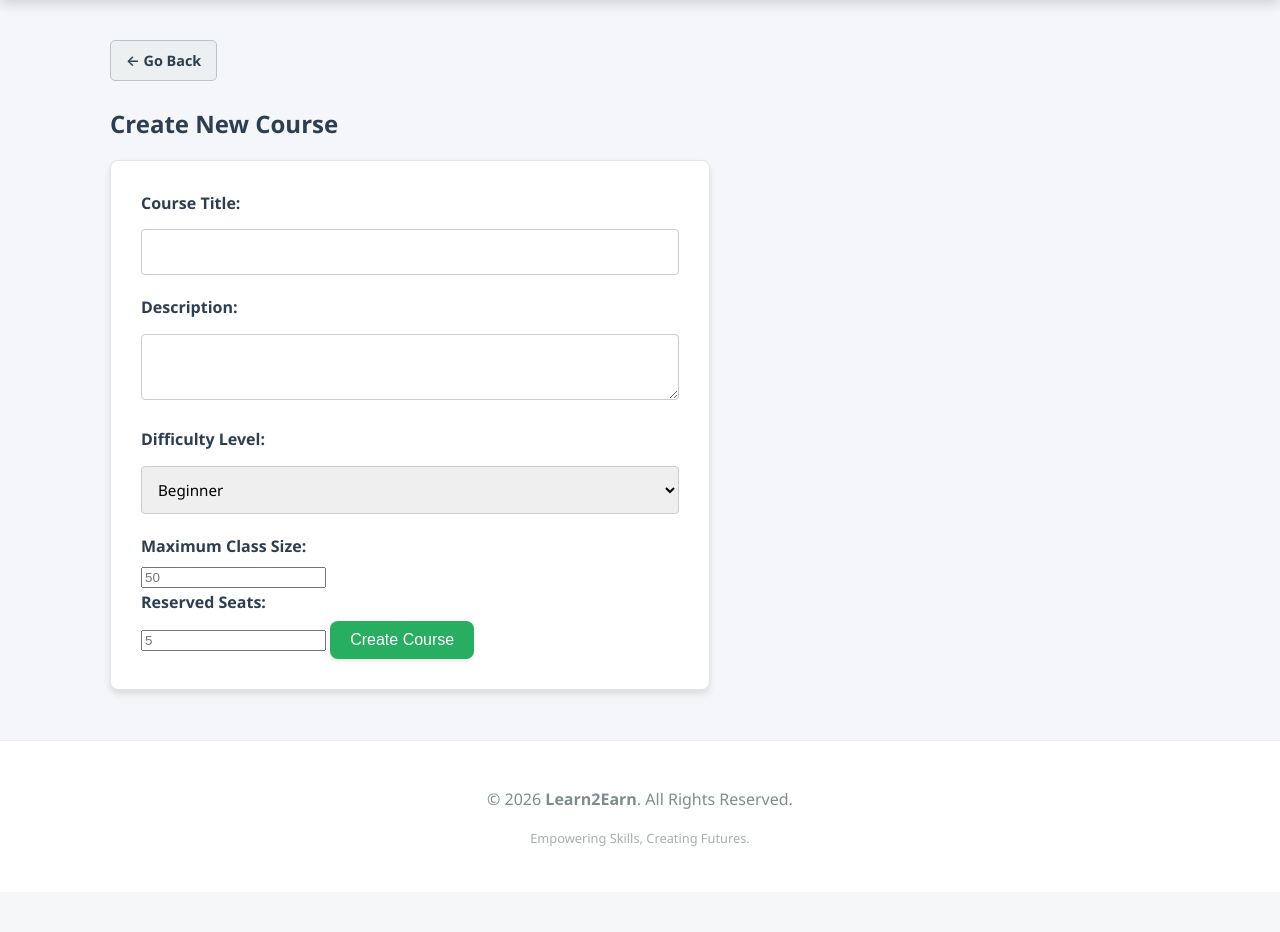
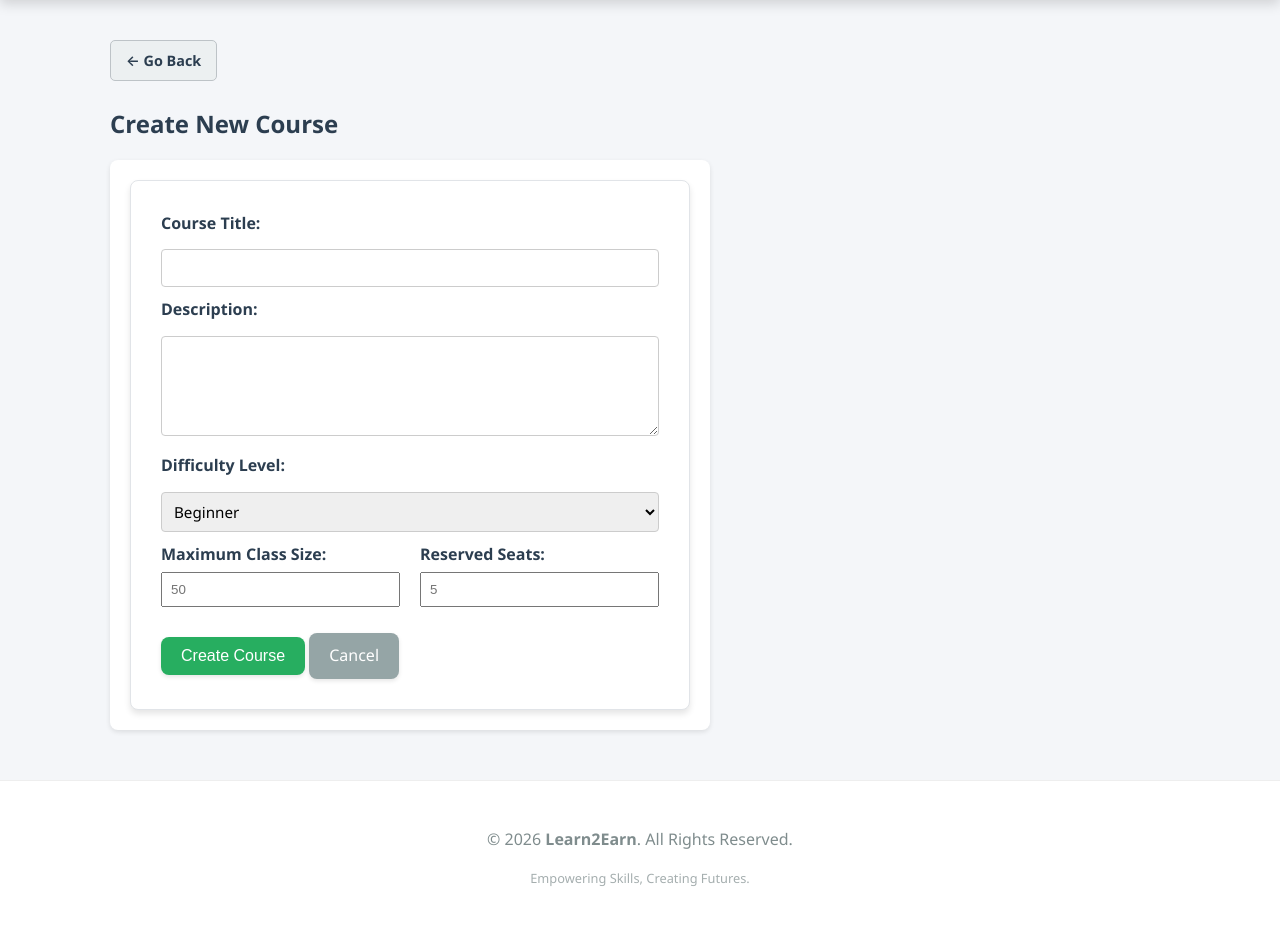
Before and after one commit to Mazharul75/learn2earn1, a PHP site: page /learn2earn/app/views/instructor/create_course.php in a window 1280 px wide. Shown: the part 81-1013 px from the top of the page. Before the commit the page ends 927 px from the top, so only its background shows below. Run offline with PHP 8.4, Linux system fonts and the light colour scheme; some libraries are stand-ins or nearby versions.

Commit message:
instructor create course ui fixeed

```diff
--- a/app/views/instructor/create_course.php
+++ b/app/views/instructor/create_course.php
@@ -6,15 +6,16 @@
         <div class="alert alert-danger"><?= $data['error'] ?></div>
     <?php endif; ?>
 
+    <div style="background: white; padding: 20px; border-radius: 8px; box-shadow: 0 2px 5px rgba(0,0,0,0.1); max-width: 600px;">
         <form action="<?= BASE_URL ?>instructor/create" method="POST">
             <label>Course Title:</label>
-        <input type="text" name="title" required>
+            <input type="text" name="title" required style="width: 100%; margin-bottom: 10px; padding: 8px;">
 
             <label>Description:</label>
-        <textarea name="description" required></textarea>
+            <textarea name="description" required style="width: 100%; height: 100px; margin-bottom: 10px; padding: 8px;"></textarea>
 
             <label>Difficulty Level:</label>
-        <select name="difficulty" id="diffSelect" required onchange="togglePrereq()">
+            <select name="difficulty" id="diffSelect" required onchange="togglePrereq()" style="width: 100%; margin-bottom: 10px; padding: 8px;">
                 <option value="Beginner">Beginner</option>
                 <option value="Intermediate">Intermediate</option>
                 <option value="Advanced">Advanced</option>
@@ -24,7 +25,7 @@
             <div id="prereqSection" style="display:none; background: #f8f9fa; padding: 15px; border-left: 4px solid #e67e22; margin-bottom: 20px;">
                 <label style="color: #d35400;">⚠️ Select Prerequisite Course:</label>
                 <small>Students must complete this course before enrolling.</small><br>
-            <select name="prerequisite_id">
+                <select name="prerequisite_id" style="width: 100%; padding: 8px;">
                     <option value="">-- Select a Course --</option>
                     <?php if(!empty($data['courses'])): ?>
                         <?php foreach($data['courses'] as $c): ?>
@@ -34,14 +35,22 @@
                 </select>
             </div>
 
+            <div style="display: flex; gap: 20px;">
+                <div style="flex: 1;">
                     <label>Maximum Class Size:</label>
-        <input type="number" name="max_capacity" placeholder="50" required min="1">
+                    <input type="number" name="max_capacity" placeholder="50" required min="1" style="width: 100%; padding: 8px;">
+                </div>
+                <div style="flex: 1;">
+                    <label>Reserved Seats:</label>
+                    <input type="number" name="reserved_seats" placeholder="5" required min="0" style="width: 100%; padding: 8px;">
+                </div>
+            </div>
+            <br>
 
-        <label>Reserved Seats:</label>
-        <input type="number" name="reserved_seats" placeholder="5" required min="0">
-
-        <button type="submit">Create Course</button>
+            <button type="submit" class="btn">Create Course</button>
+            <a href="<?= BASE_URL ?>instructor/index" class="btn" style="background: #95a5a6; text-decoration: none;">Cancel</a>
         </form>
+    </div>
 
     <script>
         function togglePrereq() {
@@ -54,8 +63,6 @@
                 section.style.display = 'none';
             }
         }
-
-        // Run on load just in case (e.g. if browser cached the selection)
         window.onload = togglePrereq;
     </script>
 
```
Lines whose indentation alone changed are shown as unchanged.
